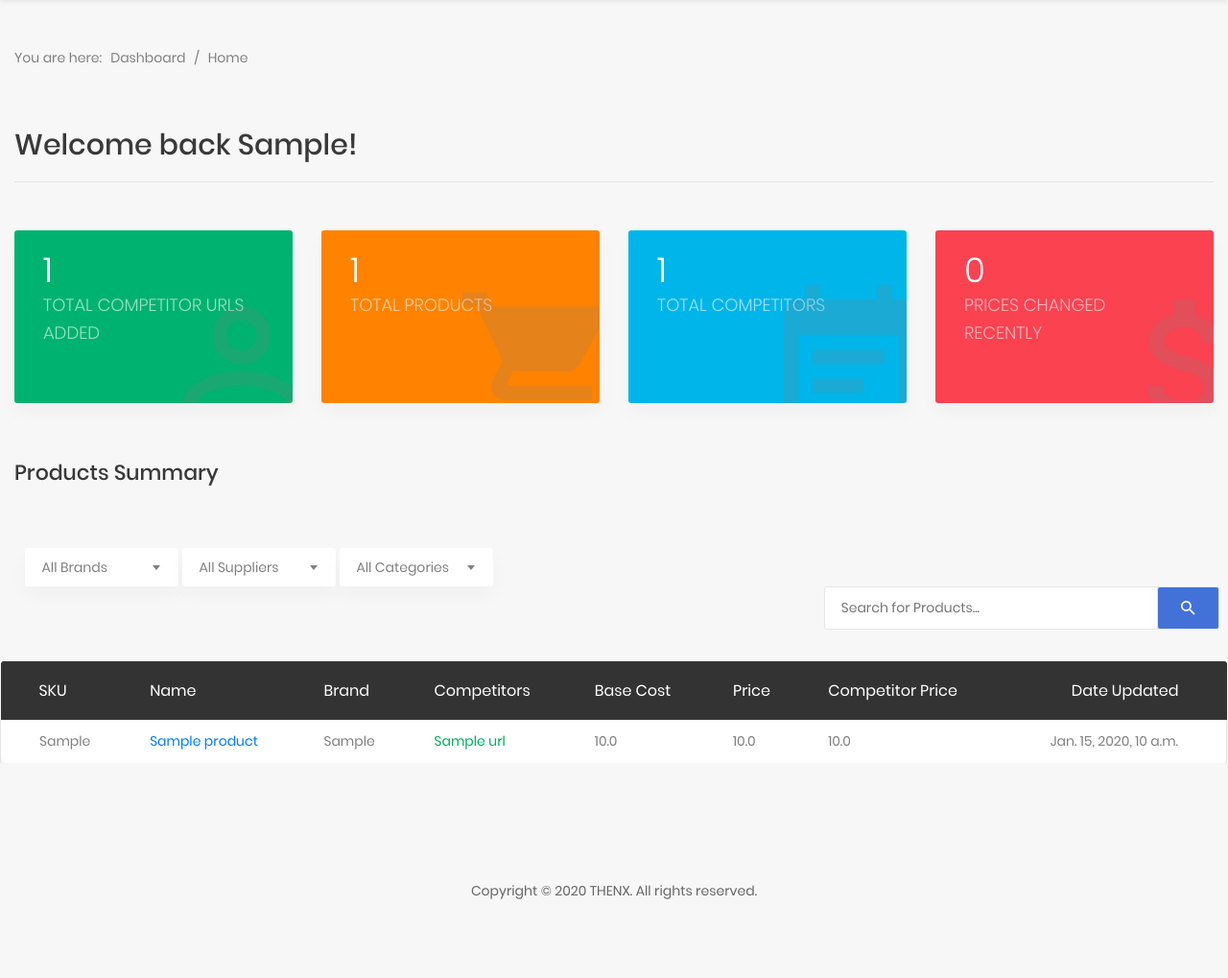
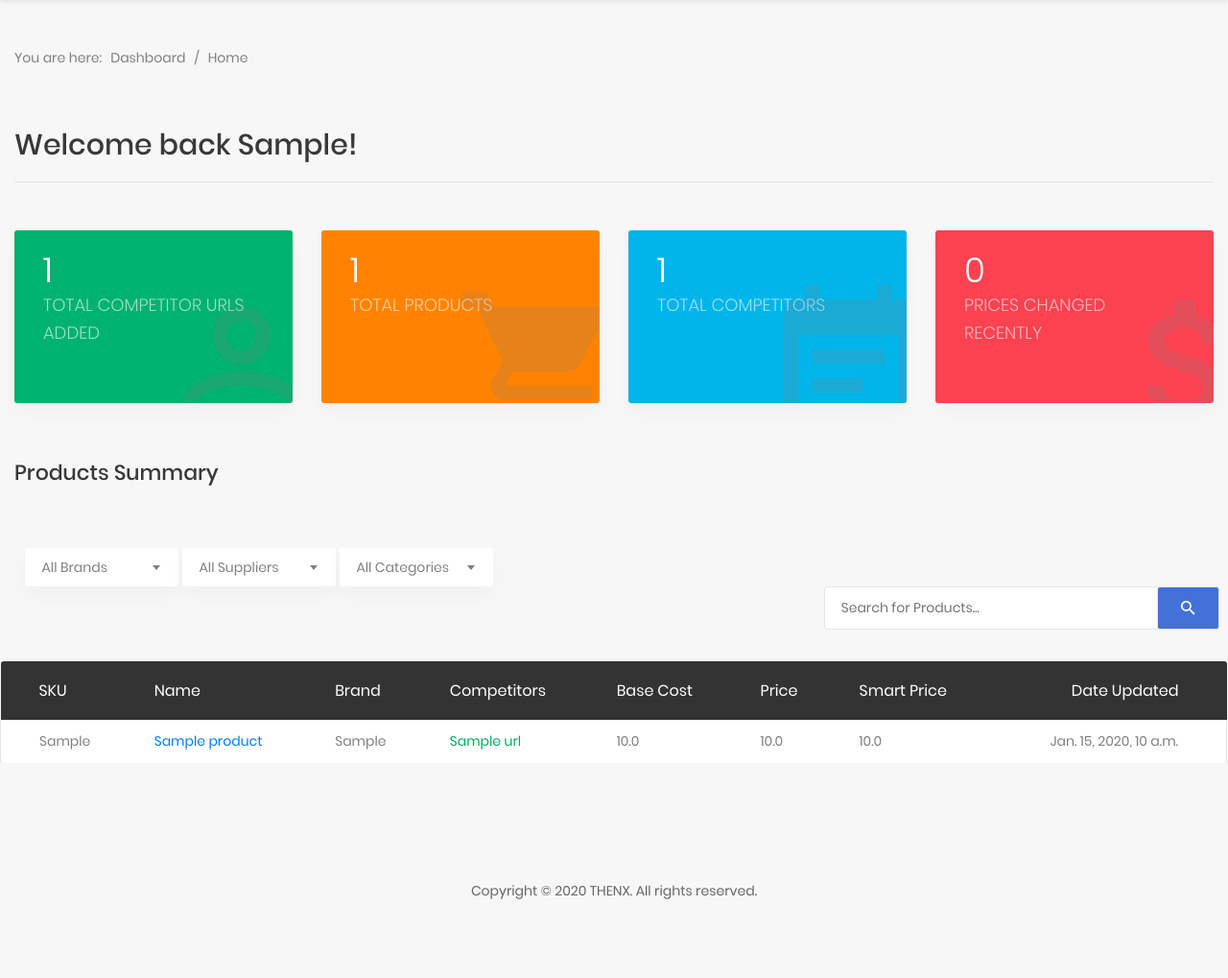
Before and after one commit to TransmissionZ/vetter, a Django app: page /dashboard/ in a window 1280 px wide. Shown: the part 77-1096 px from the top of the page at 96% size. Run offline with Django 3.2, Linux system fonts and the light colour scheme; a user stored in the database is signed in; tables that the repository leaves empty hold one stand-in row (values such as "Sample post"); some libraries are stand-ins or nearby versions.

Commit message:
Changed competitor price to smart price in dashboard.html

```diff
--- a/thenxparser/thenx/templates/thenx/dashboard.html
+++ b/thenxparser/thenx/templates/thenx/dashboard.html
@@ -148,7 +148,7 @@
                         <th>Competitors</th>
                         <th>Base Cost</th>
                         <th>price</th>
-                        <th>Competitor Price</th>
+                        <th>Smart Price</th>
                         <th>Date Updated</th>
                     </tr>
                     </thead>
```
